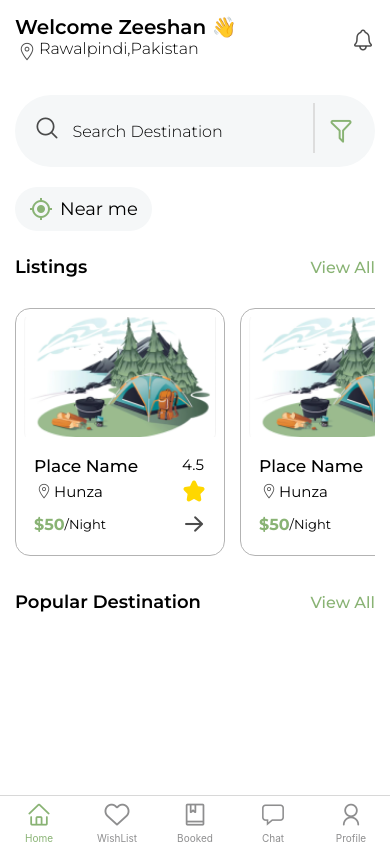
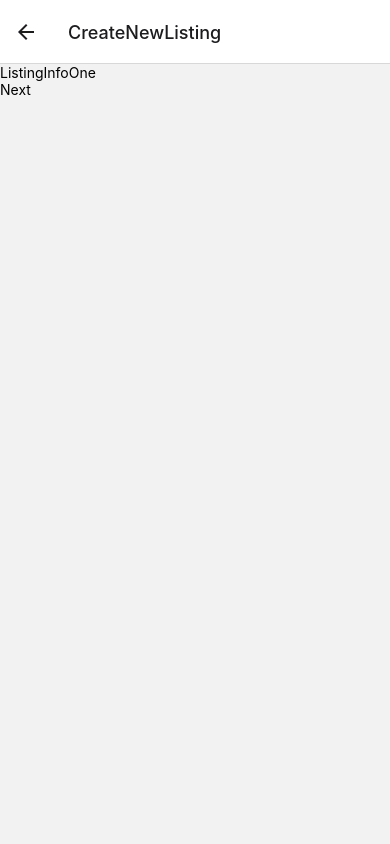
Before and after one commit to muhammadshajjar/kalmakapp-react-native, a React Native app: screen /CreateNewListing in a window 390 px wide. Built offline with nearby package versions, Linux system fonts and the light colour scheme.

Commit message:
added the create listing flow

```diff
--- a/App.js
+++ b/App.js
@@ -8,6 +8,8 @@ import { useFonts } from "expo-font";
 import AppLoading from "expo-app-loading";
 import TravelerFlow from "./navigation/TravelerFlow";
 import HostFlow from "./navigation/HostFlow";
+import CreateNewListingFlow from "./navigation/CreateNewListingFlow";
+import ManageListingFlow from "./navigation/ManageListingFlow";
 export default function App() {
   const [fontsLoaded] = useFonts({
     "Montserrat-Bold": require("./assets/fonts/Montserrat-Bold.ttf"),
@@ -21,5 +23,5 @@ export default function App() {
   if (!fontsLoaded) {
     return <AppLoading />;
   }
-  return <TravelerFlow />;
+  return <ManageListingFlow />;
 }
--- /dev/null
+++ b/navigation/CreateNewListingFlow.jsx
@@ -0,0 +1,27 @@
+import React from "react";
+
+import { createNativeStackNavigator } from "@react-navigation/native-stack";
+
+const Stack = createNativeStackNavigator();
+
+import ListingInfoOne from "../screens/Host/CreateNewListing/ListingInfoOne";
+import ListingInfoTwo from "../screens/Host/CreateNewListing/ListingInfoTwo";
+import ListingInfoThree from "../screens/Host/CreateNewListing/ListingInfoThree";
+import ListingInfoFour from "../screens/Host/CreateNewListing/ListingInfoFour";
+import ListingInfoFive from "../screens/Host/CreateNewListing/ListingInfoFive";
+import ListingInfoSix from "../screens/Host/CreateNewListing/ListingInfoSix";
+
+const CreateNewListingFlow = () => {
+  return (
+    <Stack.Navigator screenOptions={{ headerShown: false }}>
+      <Stack.Screen name="Step-1" component={ListingInfoOne} />
+      <Stack.Screen name="Step-2" component={ListingInfoTwo} />
+      <Stack.Screen name="Step-3" component={ListingInfoThree} />
+      <Stack.Screen name="Step-4" component={ListingInfoFour} />
+      <Stack.Screen name="Step-5" component={ListingInfoFive} />
+      <Stack.Screen name="Step-6" component={ListingInfoSix} />
+    </Stack.Navigator>
+  );
+};
+
+export default CreateNewListingFlow;
--- a/navigation/HostFlow.jsx
+++ b/navigation/HostFlow.jsx
@@ -12,6 +12,7 @@ import ManageOrders from "../screens/Host/ManageOrders";
 import { MaterialCommunityIcons } from "@expo/vector-icons";
 import { AntDesign } from "@expo/vector-icons";
 import { Ionicons } from "@expo/vector-icons";
+import { COLORS } from "../constants";
 
 const HostFlow = () => {
   return (
--- /dev/null
+++ b/navigation/ManageListingFlow.jsx
@@ -0,0 +1,25 @@
+import React from "react";
+
+import { NavigationContainer } from "@react-navigation/native";
+import { createNativeStackNavigator } from "@react-navigation/native-stack";
+
+const Stack = createNativeStackNavigator();
+
+import ManageListings from "../screens/Host/ManageListings";
+import CreateNewListingFlow from "./CreateNewListingFlow";
+
+const ManageListingFlow = () => {
+  return (
+    <NavigationContainer>
+      <Stack.Navigator>
+        <Stack.Screen name="ManageListing" component={ManageListings} />
+        <Stack.Screen
+          name="CreateNewListing"
+          component={CreateNewListingFlow}
+        />
+      </Stack.Navigator>
+    </NavigationContainer>
+  );
+};
+
+export default ManageListingFlow;
--- /dev/null
+++ b/screens/Host/CreateNewListing/ListingInfoFive.jsx
@@ -0,0 +1,18 @@
+import { View, Text, TouchableOpacity, SafeAreaView } from "react-native";
+import React from "react";
+
+const ListingInfoFive = ({ navigation }) => {
+  return (
+    <SafeAreaView>
+      <Text>ListingInfoFive</Text>
+      <TouchableOpacity onPress={() => navigation.navigate("Step-4")}>
+        <Text>Back</Text>
+      </TouchableOpacity>
+      <TouchableOpacity onPress={() => navigation.navigate("Step-6")}>
+        <Text>Next</Text>
+      </TouchableOpacity>
+    </SafeAreaView>
+  );
+};
+
+export default ListingInfoFive;
--- /dev/null
+++ b/screens/Host/CreateNewListing/ListingInfoFour.jsx
@@ -0,0 +1,18 @@
+import { View, Text, TouchableOpacity, SafeAreaView } from "react-native";
+import React from "react";
+
+const ListingInfoFour = ({ navigation }) => {
+  return (
+    <SafeAreaView>
+      <Text>ListingInfoFour</Text>
+      <TouchableOpacity onPress={() => navigation.navigate("Step-3")}>
+        <Text>Back</Text>
+      </TouchableOpacity>
+      <TouchableOpacity onPress={() => navigation.navigate("Step-5")}>
+        <Text>Next</Text>
+      </TouchableOpacity>
+    </SafeAreaView>
+  );
+};
+
+export default ListingInfoFour;
--- /dev/null
+++ b/screens/Host/CreateNewListing/ListingInfoOne.jsx
@@ -0,0 +1,15 @@
+import { View, Text, TouchableOpacity, SafeAreaView } from "react-native";
+import React from "react";
+
+const ListingInfoOne = ({ navigation }) => {
+  return (
+    <SafeAreaView>
+      <Text>ListingInfoOne</Text>
+      <TouchableOpacity onPress={() => navigation.navigate("Step-2")}>
+        <Text>Next</Text>
+      </TouchableOpacity>
+    </SafeAreaView>
+  );
+};
+
+export default ListingInfoOne;
--- /dev/null
+++ b/screens/Host/CreateNewListing/ListingInfoSix.jsx
@@ -0,0 +1,15 @@
+import { View, Text, TouchableOpacity, SafeAreaView } from "react-native";
+import React from "react";
+
+const ListingInfoSix = ({ navigation }) => {
+  return (
+    <SafeAreaView>
+      <Text>ListingInfoSix</Text>
+      <TouchableOpacity onPress={() => navigation.navigate("Step-5")}>
+        <Text>Back</Text>
+      </TouchableOpacity>
+    </SafeAreaView>
+  );
+};
+
+export default ListingInfoSix;
--- /dev/null
+++ b/screens/Host/CreateNewListing/ListingInfoThree.jsx
@@ -0,0 +1,18 @@
+import { View, Text, TouchableOpacity, SafeAreaView } from "react-native";
+import React from "react";
+
+const ListingInfoThree = ({ navigation }) => {
+  return (
+    <SafeAreaView>
+      <Text>ListingInfoThree</Text>
+      <TouchableOpacity onPress={() => navigation.navigate("Step-2")}>
+        <Text>Back</Text>
+      </TouchableOpacity>
+      <TouchableOpacity onPress={() => navigation.navigate("Step-4")}>
+        <Text>Next</Text>
+      </TouchableOpacity>
+    </SafeAreaView>
+  );
+};
+
+export default ListingInfoThree;
--- /dev/null
+++ b/screens/Host/CreateNewListing/ListingInfoTwo.jsx
@@ -0,0 +1,18 @@
+import { View, Text, SafeAreaView, TouchableOpacity } from "react-native";
+import React from "react";
+
+const ListingInfoTwo = ({ navigation }) => {
+  return (
+    <SafeAreaView>
+      <Text>ListingInfoTwo</Text>
+      <TouchableOpacity onPress={() => navigation.navigate("Step-1")}>
+        <Text>Back</Text>
+      </TouchableOpacity>
+      <TouchableOpacity onPress={() => navigation.navigate("Step-3")}>
+        <Text>Next</Text>
+      </TouchableOpacity>
+    </SafeAreaView>
+  );
+};
+
+export default ListingInfoTwo;
--- /dev/null
+++ b/screens/Host/ManageListings.jsx
@@ -0,0 +1,15 @@
+import { View, Text, TouchableOpacity } from "react-native";
+import React from "react";
+
+const ManageListings = ({ navigation }) => {
+  return (
+    <View>
+      <Text>ManageListings</Text>
+      <TouchableOpacity onPress={() => navigation.navigate("CreateNewListing")}>
+        <Text>Create new</Text>
+      </TouchableOpacity>
+    </View>
+  );
+};
+
+export default ManageListings;
```
